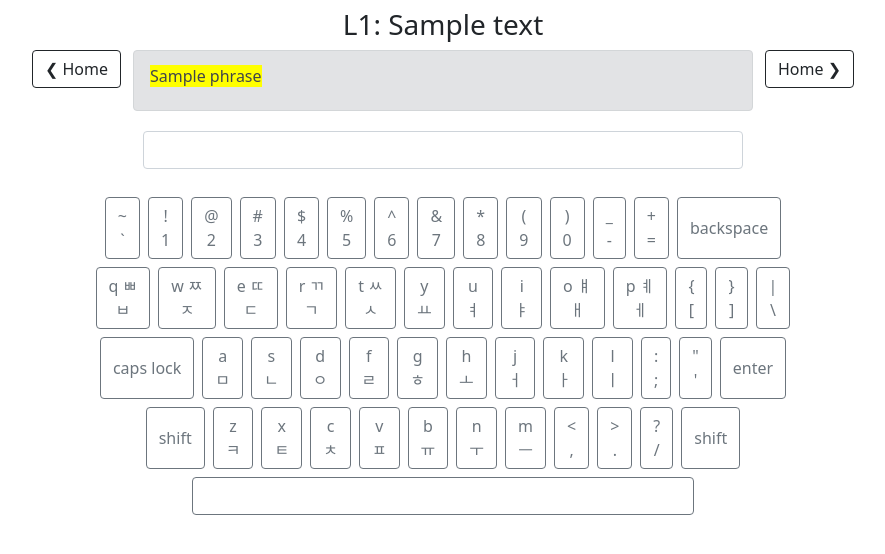
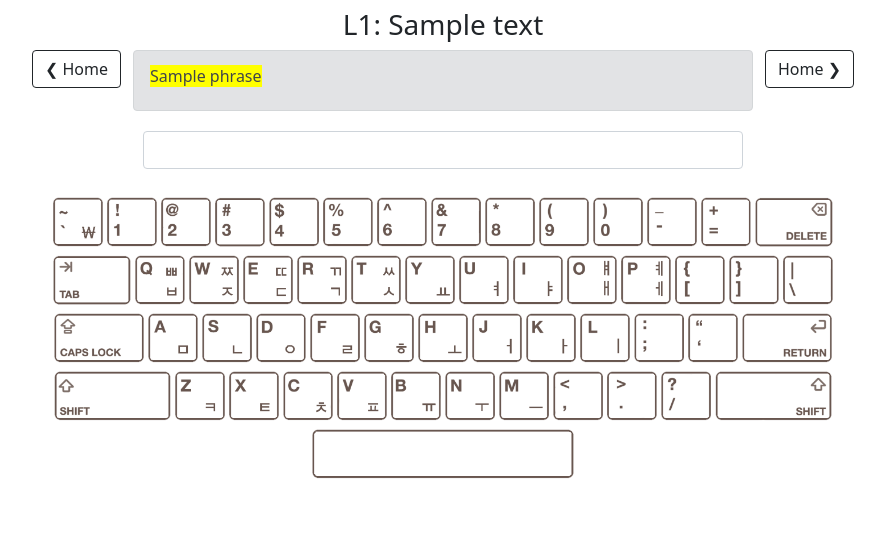
Before and after one commit to kli19/Korean-Typing-Practice, a Flask app: template templates/practice.html in a window 1280 px wide. Shown: the part 56-610 px from the top of the page, without its empty margins (197-1082 px from the left). Run offline with Flask 2, Linux system fonts and the light colour scheme; the template is opened without the code that fills it: most values are stand-ins (such as "Sample title", 1, 10 or a date in 2020); parts of the project's set-up code (start-up, migrations or seed data) failed here and were passed over; some libraries are stand-ins or nearby versions.

Commit message:
update keyboard on practice page

```diff
--- a/templates/practice.html
+++ b/templates/practice.html
@@ -65,80 +65,11 @@
 
   <br>
   <div id="keyboard">
-    <div class="row p-1">
-      <div class="d-grid gap-2 d-md-flex justify-content-md-center">
-        <button type="button" class="btn btn-outline-secondary" id="Backquote"> ~ <br> ` </button>
-        <button type="button" class="btn btn-outline-secondary" id="Digit1"> ! <br> 1 </button>
-        <button type="button" class="btn btn-outline-secondary" id="Digit2"> @ <br> 2 </button>
-        <button type="button" class="btn btn-outline-secondary" id="Digit3"> # <br> 3 </button>
-        <button type="button" class="btn btn-outline-secondary" id="Digit4"> $ <br> 4 </button>
-        <button type="button" class="btn btn-outline-secondary" id="Digit5"> % <br> 5 </button>
-        <button type="button" class="btn btn-outline-secondary" id="Digit6"> ^ <br> 6 </button>
-        <button type="button" class="btn btn-outline-secondary" id="Digit7"> & <br> 7 </button>
-        <button type="button" class="btn btn-outline-secondary" id="Digit8"> * <br> 8 </button>
-        <button type="button" class="btn btn-outline-secondary" id="Digit9"> ( <br> 9 </button>
-        <button type="button" class="btn btn-outline-secondary" id="Digit0"> ) <br> 0 </button>
-        <button type="button" class="btn btn-outline-secondary" id="Minus"> _ <br> - </button>
-        <button type="button" class="btn btn-outline-secondary" id="Equal"> + <br> = </button>
-        <button type="button" class="btn btn-outline-secondary" id="Backspace"> backspace </button>
-      </div>
-    </div>
-    <div class="row p-1">
-      <div class="d-grid gap-2 d-md-flex justify-content-md-center">
-        <!-- <button type="button" class="btn btn-outline-secondary" id="Tab"> tab </button> -->
-        <button type="button" class="btn btn-outline-secondary" id="KeyQ"> q ㅃ <br> ㅂ </button>
-        <button type="button" class="btn btn-outline-secondary" id="KeyW"> w ㅉ <br> ㅈ </button>
-        <button type="button" class="btn btn-outline-secondary" id="KeyE"> e ㄸ <br> ㄷ </button>
-        <button type="button" class="btn btn-outline-secondary" id="KeyR"> r ㄲ <br> ㄱ </button>
-        <button type="button" class="btn btn-outline-secondary" id="KeyT"> t ㅆ <br> ㅅ </button>
-        <button type="button" class="btn btn-outline-secondary" id="KeyY"> y <br> ㅛ </button>
-        <button type="button" class="btn btn-outline-secondary" id="KeyU"> u <br> ㅕ </button>
-        <button type="button" class="btn btn-outline-secondary" id="KeyI"> i <br> ㅑ </button>
-        <button type="button" class="btn btn-outline-secondary" id="KeyO"> o ㅒ <br> ㅐ </button>
-        <button type="button" class="btn btn-outline-secondary" id="KeyP"> p ㅖ <br> ㅔ </button>
-        <button type="button" class="btn btn-outline-secondary" id="BracketLeft"> { <br> [ </button>
-        <button type="button" class="btn btn-outline-secondary" id="BracketRight"> } <br> ] </button>
-        <button type="button" class="btn btn-outline-secondary" id="Backslash"> | <br> \ </button>
-      </div>
-    </div>
-    <div class="row p-1">
-      <div class="d-grid gap-2 d-md-flex justify-content-md-center">
-        <button type="button" class="btn btn-outline-secondary" id="CapsLock"> caps lock </button>
-        <button type="button" class="btn btn-outline-secondary" id="KeyA"> a <br> ㅁ </button>
-        <button type="button" class="btn btn-outline-secondary" id="KeyS"> s <br> ㄴ </button>
-        <button type="button" class="btn btn-outline-secondary" id="KeyD"> d <br> ㅇ </button>
-        <button type="button" class="btn btn-outline-secondary" id="KeyF"> f <br> ㄹ </button>
-        <button type="button" class="btn btn-outline-secondary" id="KeyG"> g <br> ㅎ </button>
-        <button type="button" class="btn btn-outline-secondary" id="KeyH"> h <br> ㅗ </button>
-        <button type="button" class="btn btn-outline-secondary" id="KeyJ"> j <br> ㅓ </button>
-        <button type="button" class="btn btn-outline-secondary" id="KeyK"> k <br> ㅏ </button>
-        <button type="button" class="btn btn-outline-secondary" id="KeyL"> l <br> ㅣ </button>
-        <button type="button" class="btn btn-outline-secondary" id="Semicolon"> : <br> ; </button>
-        <button type="button" class="btn btn-outline-secondary" id="Quote"> " <br> ' </button>
-        <button type="button" class="btn btn-outline-secondary" id="Enter"> enter </button>
-      </div>
-    </div>
-    <div class="row p-1">
-      <div class="d-grid gap-2 d-md-flex justify-content-md-center">
-        <button type="button" class="btn btn-outline-secondary" id="ShiftLeft"> shift </button>
-        <button type="button" class="btn btn-outline-secondary" id="KeyZ"> z <br> ㅋ </button>
-        <button type="button" class="btn btn-outline-secondary" id="KeyX"> x <br> ㅌ </button>
-        <button type="button" class="btn btn-outline-secondary" id="KeyC"> c <br> ㅊ </button>
-        <button type="button" class="btn btn-outline-secondary" id="KeyV"> v <br> ㅍ </button>
-        <button type="button" class="btn btn-outline-secondary" id="KeyB"> b <br> ㅠ </button>
-        <button type="button" class="btn btn-outline-secondary" id="KeyN"> n <br> ㅜ </button>
-        <button type="button" class="btn btn-outline-secondary" id="KeyM"> m <br> ㅡ </button>
-        <button type="button" class="btn btn-outline-secondary" id="Comma"> < <br> , </button>
-        <button type="button" class="btn btn-outline-secondary" id="Period"> > <br> . </button>
-        <button type="button" class="btn btn-outline-secondary" id="Slash"> ? <br> / </button>
-        <button type="button" class="btn btn-outline-secondary" id="ShiftRight"> shift </button>
-      </div>
-    </div>
-    <div class="row p-1">
-        <div class="d-grid gap-2 col-5 mx-auto">
-          <button class="btn btn-outline-secondary" type="button" id="Space"> &nbsp </button>
-      </div>
-    </div>
+    <div id="row0" class="row-1 p-1 d-grid gap-1 d-md-flex justify-content-md-center"></div>
+    <div id="row1" class="row-1 p-1 d-grid gap-1 d-md-flex justify-content-md-center"></div>
+    <div id="row2" class="row-1 p-1 d-grid gap-1 d-md-flex justify-content-md-center"></div>
+    <div id="row3" class="row-1 p-1 d-grid gap-1 d-md-flex justify-content-md-center"></div>
+    <div id="row4" class="row-1 p-1 d-grid gap-1 d-md-flex justify-content-md-center"></div>
   </div>
 
 </div>
@@ -148,6 +79,25 @@
  <script src="https://ajax.googleapis.com/ajax/libs/jquery/3.6.0/jquery.min.js"></script>
  <script>
   'use strict';
+
+  const row0 = ["Backquote", "Digit1", "Digit2", "Digit3", "Digit4", "Digit5", "Digit6", "Digit7", "Digit8", "Digit9", "Digit0", "Minus", "Equal", "Backspace"];
+  const row1 = ["Tab", "KeyQ", "KeyW", "KeyE", "KeyR", "KeyT", "KeyY", "KeyU", "KeyI", "KeyO", "KeyP", "BracketLeft", "BracketRight", "Backslash"];
+  const row2 = ["CapsLock", "KeyA", "KeyS", "KeyD", "KeyF", "KeyG", "KeyH", "KeyJ", "KeyK", "KeyL", "Semicolon", "Quote", "Enter"];
+  const row3 = ["ShiftLeft", "KeyZ", "KeyX", "KeyC", "KeyV", "KeyB", "KeyN", "KeyM", "Comma", "Period", "Slash", "ShiftRight"];
+  const row4 = ["Space"];
+  var rows = [row0, row1, row2, row3, row4]
+
+  for (let i = 0; i < rows.length; i++) {
+    var parent = document.getElementById("row" + String(i))
+    var row = rows[i]
+    for (let j = 0; j < row.length; j++) {
+      var img = document.createElement("img");
+      img.setAttribute("src", "{{ url_for('static', filename='KeysWhite/_.png') }}".replace("_", row[j]));
+      img.setAttribute("height", "50px");
+      img.setAttribute("id", row[j]);
+      parent.appendChild(img);
+    }
+  }
 
   var text = {{text["text"] | safe}};
   var curr = 0;
@@ -174,19 +124,21 @@
   }
 
 
-   const keys = ["Digit0", "Digit1", "Digit2", "Digit3", "Digit4", "Digit5", "Digit6", "Digit7", "Digit8", "Digit9",
-   "KeyA", "KeyB", "KeyC", "KeyD", "KeyE", "KeyF", "KeyG", "KeyH", "KeyI", "KeyJ", "KeyK", "KeyL", "KeyM", "KeyN",
-   "KeyO", "KeyP", "KeyQ", "KeyR", "KeyS", "KeyT", "KeyU", "KeyV", "KeyW", "KeyX", "KeyY", "KeyZ",
-   "Backquote", "Minus", "Equal", "Backspace", "BracketLeft", "BracketRight", "Backslash", "CapsLock", "Semicolon", "Quote", "Enter", "ShiftLeft", "Comma", "Period", "Slash", "ShiftRight", "Space"];
+
+  const keys = rows.flat();
   let highlight = function (event) {
   if (!event.metaKey && !event.ctrlKey && keys.includes(event.code)) {
-       document.getElementById(event.code).className = "btn btn-secondary";
+    if (event.code == "Tab") {
+      event.preventDefault();
+    }
+    var img = document.getElementById(event.code);
+    img.setAttribute("src", "{{ url_for('static', filename='KeysBrown/_.png') }}".replace("_", event.code));
   }
   }
 
   let unhighlight = function (event) {
   if (!event.metaKey && !event.ctrlKey && keys.includes(event.code)) {
-       document.getElementById(event.code).className = "btn btn-outline-secondary";
+    document.getElementById(event.code).setAttribute("src", "{{ url_for('static', filename='KeysWhite/_.png') }}".replace("_", event.code));
     }
   }
 
```
Also changed, not shown: templates/keyboard.html (+6 -16 lines). Lines whose indentation alone changed are shown as unchanged.
